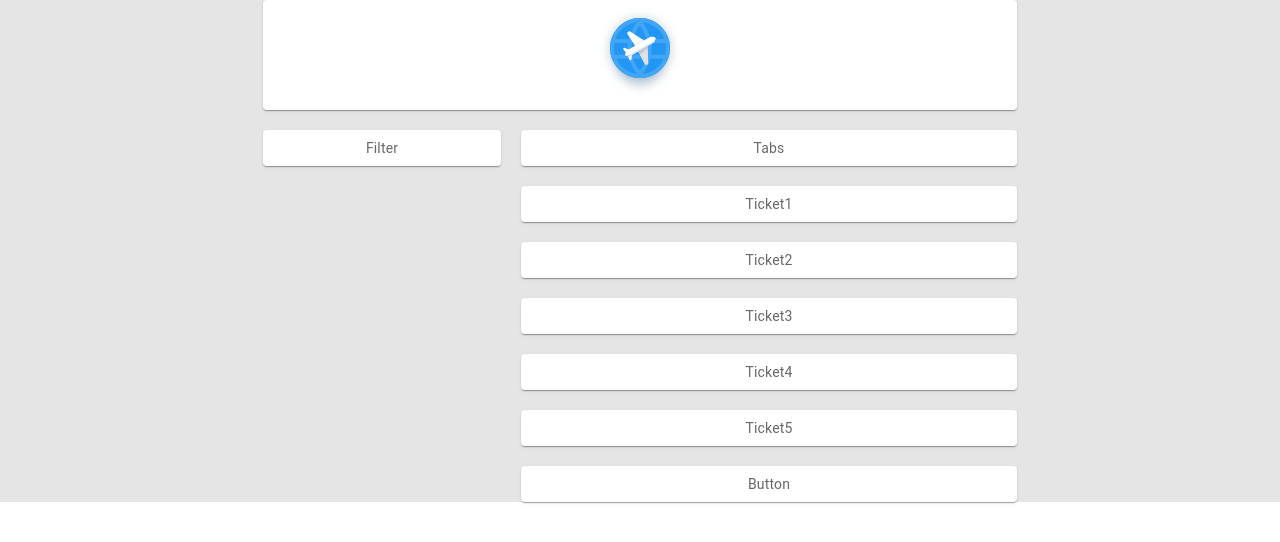
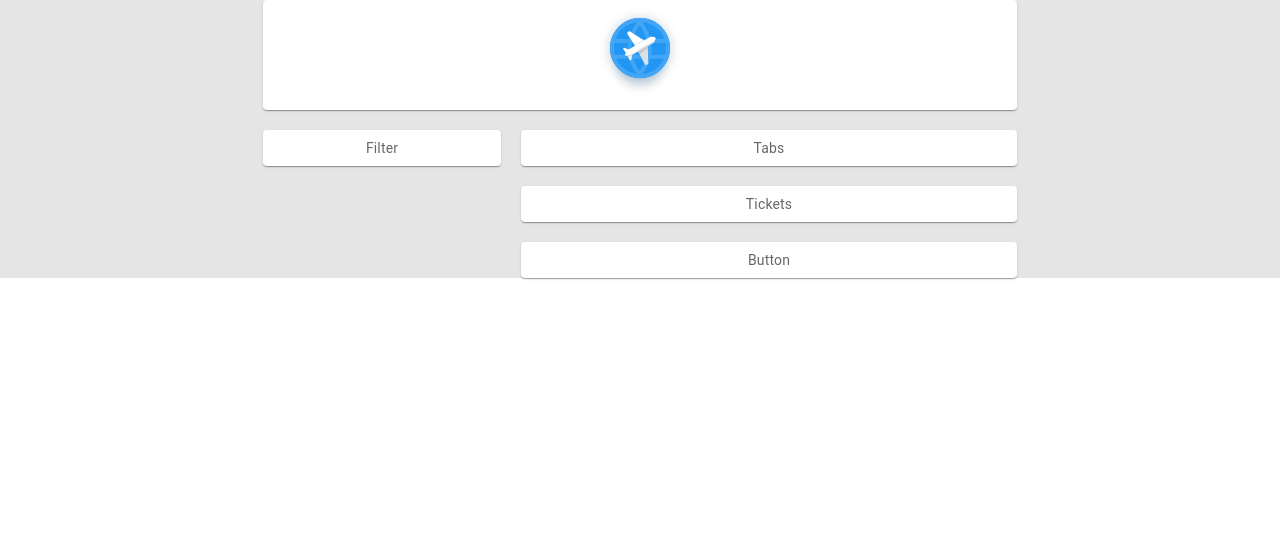
Before and after one commit to OstapPoliakov/AviaSales, a React (Create React App) app: page / in a window 1280 px wide. Shown: the top 542 px of the page. Built offline with nearby package versions, Linux system fonts and the light colour scheme.

Commit message:
Layout: fix Tickets

```diff
--- a/src/components/BasicGrid.jsx
+++ b/src/components/BasicGrid.jsx
@@ -29,19 +29,7 @@ export default function BasicGrid() {
           <Item>Tabs</Item>
         </Grid>
         <Grid item xs={8}>
-          <Item>Ticket1</Item>
-        </Grid>
-        <Grid item xs={8}>
-          <Item>Ticket2</Item>
-        </Grid>
-        <Grid item xs={8}>
-          <Item>Ticket3</Item>
-        </Grid>
-        <Grid item xs={8}>
-          <Item>Ticket4</Item>
-        </Grid>
-        <Grid item xs={8}>
-          <Item>Ticket5</Item>
+          <Item>Tickets</Item>
         </Grid>
         <Grid item xs={8}>
           <Item>Button</Item>
```
